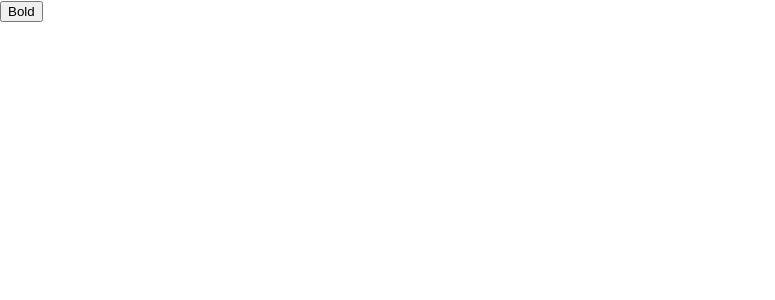
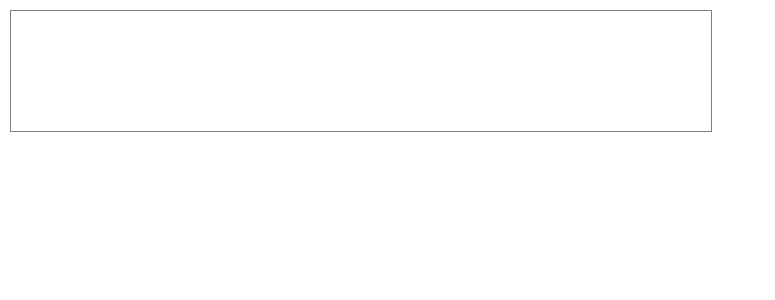
Before and after one commit to kartycodes/bullet-note, a React (Create React App) app in the folder bullet-note/: page / in a window 1280 px wide. Shown: the top 300 px of the page, without its empty margins (0-775 px from the left). Built offline with nearby package versions, Linux system fonts and the light colour scheme.

Commit message:
Created custome editor component that raises events on new lines

```diff
--- a/bullet-note/src/App.js
+++ b/bullet-note/src/App.js
@@ -1,10 +1,15 @@
 import React, { Component } from 'react';
-import BulletEditor from './components/TextArea.js';
+import BulletEditor from './components/BulletEditor.js';
 
 class App extends Component {
+
+  onNewLineEntered() {
+    alert("a new line was entered");
+  }
+
   render() {
     return (
-      <BulletEditor />
+      <BulletEditor onNewLineEntered={this.onNewLineEntered}/>
     );
   }
 }
--- /dev/null
+++ b/bullet-note/src/components/BulletEditor.js
@@ -0,0 +1,69 @@
+import React from 'react';
+import ReactDOM from 'react-dom';
+import {Editor, EditorState} from 'draft-js';
+
+const divStyle = {
+    border : "1px solid gray",
+    width  : "600px",
+    margin : "10px",
+    padding : "50px"
+  }
+
+const Empty = Symbol('empty');
+const NewLine = Symbol('newLine');
+const Typing = Symbol('typing');
+
+class BulletEditor extends React.Component {
+
+    constructor(props) {
+        super(props);
+        this.state = {
+            editorState: EditorState.createEmpty(),
+            lineState : Empty
+        };
+        this.onEditorStateChanged = this.onEditorStateChanged.bind(this);
+    }
+
+    onEditorStateChanged(editorState) {
+        switch(this.state.lineState) {
+            case Empty:
+                if (editorState.getLastChangeType() === "insert-characters") {
+                    this.setState({lineState : Typing});
+                }
+                break;
+
+            case Typing:
+                if (editorState.getLastChangeType() === "split-block") {
+                    this.setState({lineState : NewLine});
+                    this.props.onNewLineEntered();
+                }
+                break;
+            case NewLine:
+                if (editorState.getLastChangeType() === "insert-characters") {
+                    this.setState({lineState : Typing});
+                }
+                break;
+        }
+
+         this.setState({editorState: editorState});
+
+    }
+
+    render() {
+        return (
+            <div style={divStyle}>
+                <Editor editorState={this.state.editorState}
+                    onChange={this.onEditorStateChanged} />
+            </div>
+        );
+    }
+
+    // componentDidUpdate() {
+    //     if (this.state.newLine === true &&
+    //         this.state.editorState.getLastChangeType() === "split-block") {
+    //             this.setState({enteredNewLine: false});
+    //         }
+    // }
+}
+
+export default BulletEditor;
--- a/bullet-note/src/components/DefaultReactScreen.js
+++ b/bullet-note/src/components/DefaultReactScreen.js
@@ -1,6 +1,8 @@
 import React, {Component} from 'react';
 import logo from '../logo.svg';
 import '../App.css';
+
+
 
 class DefaultScreen extends Component {
   render() {
--- a/bullet-note/src/components/TextArea.js
+++ /dev/null
@@ -1,28 +0,0 @@
-import React from 'react';
-import {Editor, EditorState, RichUtils} from 'draft-js';
-
-class BulletEditor extends React.Component {
-    constructor(props) {
-        super(props);
-        this.state = {editorState: EditorState.createEmpty()};
-        this.onChange = (editorState) => this.setState({editorState});
-    }
-
-    _onBoldClick() {
-        this.onChange(RichUtils.toggleInlineStyle(
-            this.state.editorState,
-            'BOLD'
-        ));
-    }
-
-    render() {
-        return (
-            <div>
-                <button onClick={this._onBoldClick.bind(this)}>Bold</button>
-                <Editor editorState={this.state.editorState} onChange={this.onChange} />
-            </div>
-        );
-    }
-}
-
-export default BulletEditor;
--- a/bullet-note/src/index.js
+++ b/bullet-note/src/index.js
@@ -4,9 +4,10 @@ import './index.css';
 import App from './App';
 import * as serviceWorker from './serviceWorker';
 
+
 ReactDOM.render(<App />, document.getElementById('root'));
 
 // If you want your app to work offline and load faster, you can change
 // unregister() to register() below. Note this comes with some pitfalls.
 // Learn more about service workers: http://bit.ly/CRA-PWA
-serviceWorker.unregister();
+serviceWorker.register()
```
Also changed, not shown: 1 other file (tests, documents, lock files or other folders).
